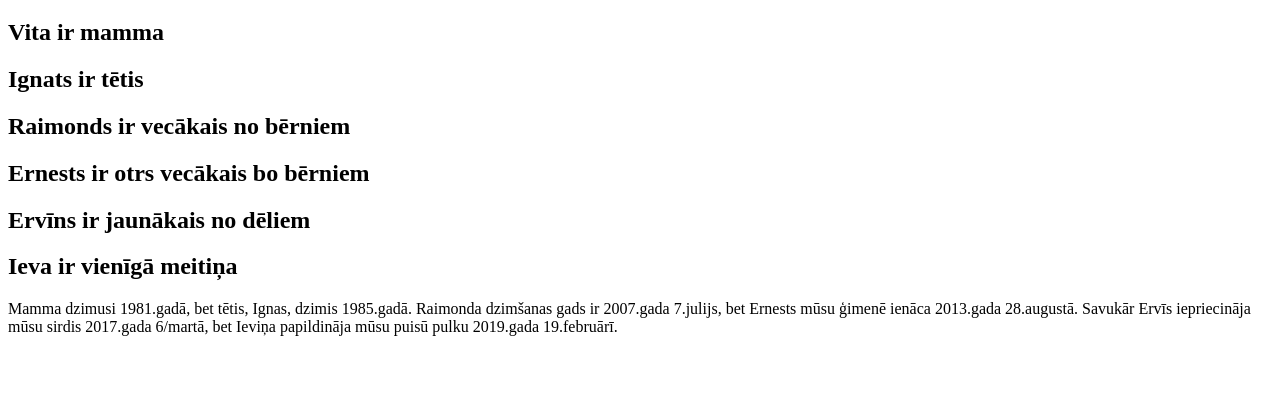
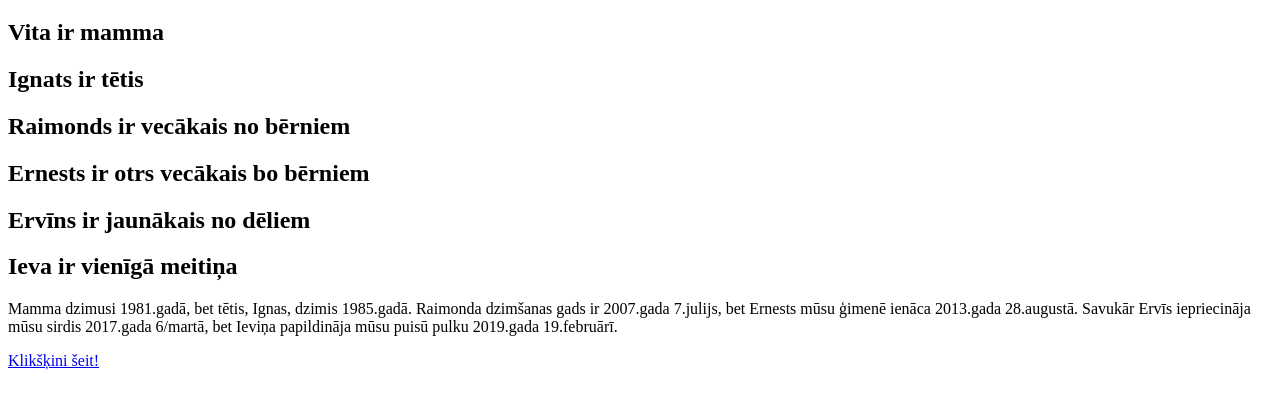
Before and after one commit to VitaPaegle/2.darbs, a plain HTML site: page index.html in a window 1280 px wide. Shown: the part 61-470 px from the top of the page. Drawn offline with Linux system fonts and the light colour scheme.

Commit message:
pielikta pogas lapa klat

```diff
--- a/index.html
+++ b/index.html
@@ -17,5 +17,6 @@
 
    <p>Mamma dzimusi 1981.gadā, bet tētis, Ignas, dzimis 1985.gadā. Raimonda dzimšanas gads ir 2007.gada 7.julijs, bet Ernests mūsu ģimenē ienāca 2013.gada 28.augustā. Savukār Ervīs iepriecināja mūsu sirdis 2017.gada 6/martā, bet Ieviņa papildināja mūsu puisū pulku 2019.gada 19.februārī.</p>
 
+  <p><a href="button.html">Klikšķini šeit!</a></p>
   </body>
    </html>
```
